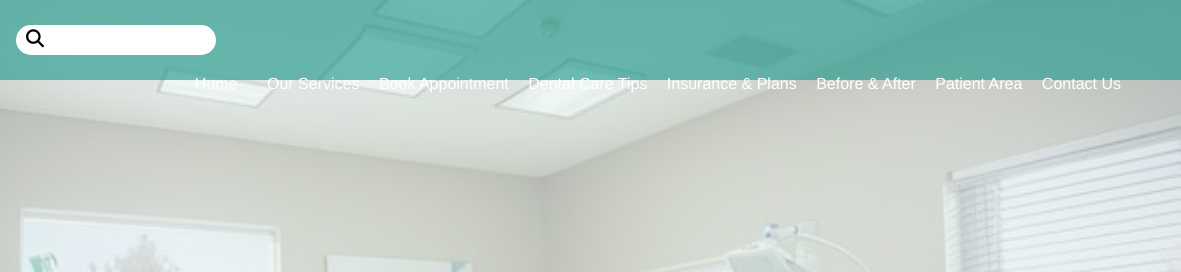
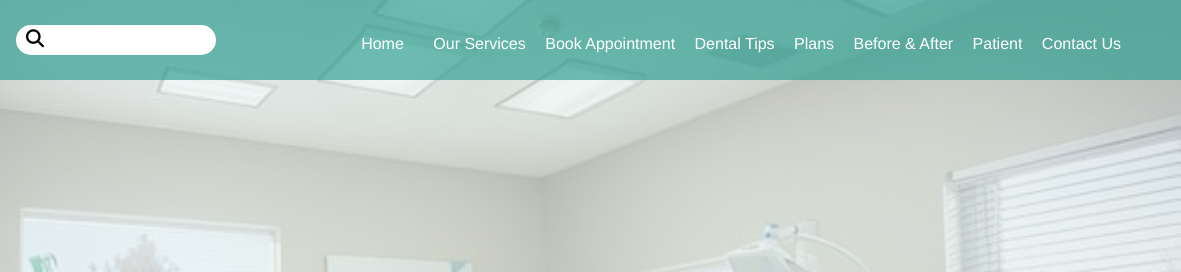
Before and after one commit to adelmhmd77/dentist, a plain HTML site: page index.html in a window 1280 px wide. Shown: the top 272 px of the page, 99-1280 px from the left. Drawn offline with Linux system fonts and the light colour scheme.

Commit message:
شسيي

```diff
--- a/index.html
+++ b/index.html
@@ -22,12 +22,12 @@
   <li class="p-10"><a href="#">Home</a></li>
   <li><a href="#">Our Services</a></li>
   <li><a href="#">Book Appointment</a></li>
-  <li><a href="#">Dental Care Tips</a></li>
-  <li><a href="#">Insurance & Plans</a></li>
+  <li><a href="#">Dental Tips</a></li>
+  <li><a href="#">Plans</a></li>
   <li><a href="#">Before & After</a></li>
 
   <li class="apearer">
-    <a href="#">Patient Area</a>
+    <a href="#">Patient</a>
     <ul class="hidden">
       <li><a href="#">My Appointments</a></li>
       <li><a href="#">Medical Records</a></li>
```
